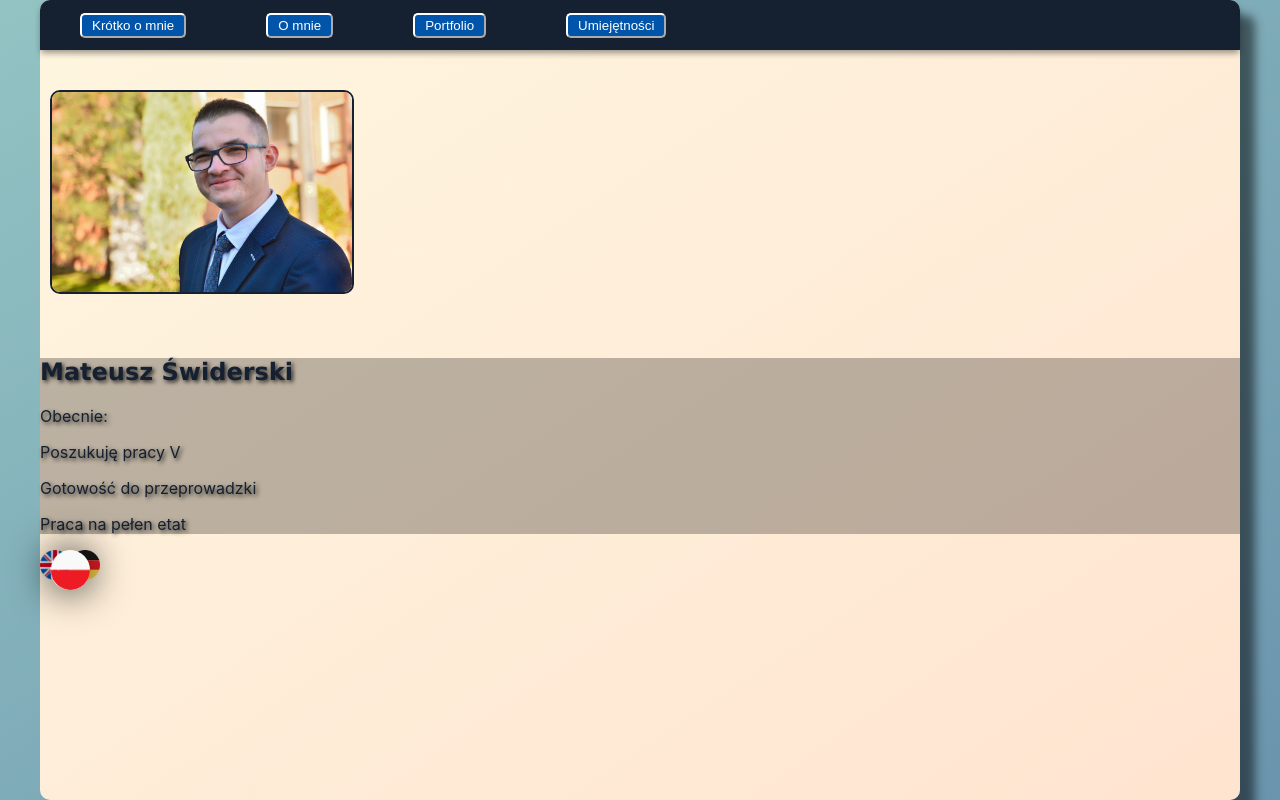
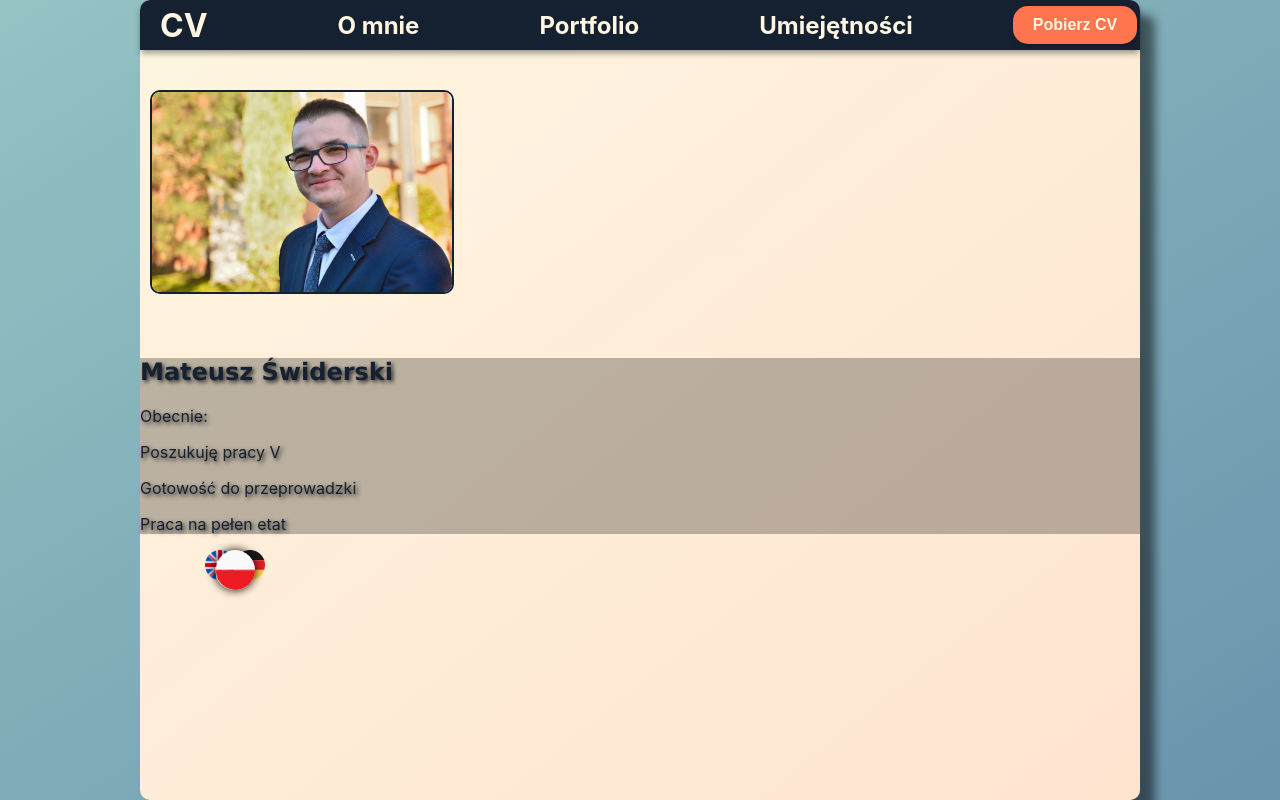
Before and after one commit to JaskierBard/swiderski-cv, a React (Create React App) app: page / in a window 1280 px wide. Built offline with nearby package versions, Linux system fonts and the light colour scheme.

Commit message:
finished nav

```diff
--- a/src/components/Language/ChooseLanguage.css
+++ b/src/components/Language/ChooseLanguage.css
@@ -2,7 +2,8 @@
   display: flex;
   position: relative;
   width: 60px;
-  height: 60px;
+  height: 40px;
+  right: -65px;
 }
 
 .language-icon {
@@ -11,7 +12,7 @@
 
   cursor: pointer;
 
-  transition: all 0.5s ease;
+  transition: all 0.1s ease;
 }
 
 .language-icon.active {
@@ -20,6 +21,6 @@
 
   position: absolute;
   left: 10px;
-  box-shadow: 0px 0px 40px 0px rgba(0, 0, 0, 3);
+  box-shadow: 0px 0px 10px 0px rgba(0, 0, 0, 1);
   border-radius: 50%;
 }
--- a/src/components/MainAbout/MainAbout.css
+++ b/src/components/MainAbout/MainAbout.css
@@ -2,7 +2,7 @@
   /* position: fixed; */
 
   background: linear-gradient(to bottom right, #fef6e0, #ffe4d0);
-  width: 1200px;
+  width: 1000px;
   height: 800px;
   border-radius: 10px;
   box-shadow: 15px 15px 10px rgba(0, 0, 0, 0.5); /* Mocny cień z prawej strony i od dołu */
@@ -17,6 +17,8 @@
   border-radius: 10px;
   /* box-shadow: 0 0 20px rgba(0, 0, 0, 1.5); */
   border: 2px solid #152031;
+  user-select: none;
+
 }
 
 .name {
--- a/src/components/Nav/Nav.css
+++ b/src/components/Nav/Nav.css
@@ -1,27 +1,57 @@
-.Nav{
-    /* position: fixed; */
+.Nav {
   display: flex;
   align-items: center;
   justify-content: left;
-  box-shadow: 0 4px 6px -1px rgba(0, 0, 0, 0.4); /* Dolny cień */
-
+  box-shadow: 0 4px 6px -1px rgba(0, 0, 0, 0.4);
   height: 50px;
   margin: 0;
-    background-color:#152031;
-    width: 1200px;
+  background-color: #152031;
+  width: 1000px;
   top: 30px;
   border-radius: 10px 10px 0 0;
   left: 70px;
   z-index: 2;
+  user-select: none;
 }
 
-.Nav>button{
+.Nav > h2 {
   margin: 40px;
   cursor: pointer;
-    background-color: #05a;
-    border-color: white;
   border-radius: 5px;
-    color: white;
-    padding: 3px 10px;
+  color: #fef6e0;
+  padding: 3px 20px;
+}
 
+.Nav > h2:last-of-type {
+  padding-right: 60px;
 }
+
+.Nav > h1 {
+  padding-left: 20px;
+  color: #fef6e0;
+  padding-right: 70px;
+}
+
+.button {
+  background-color: #fe754f;
+  color: #fef6e0;
+  font-weight: 600;
+  padding: 10px 20px;
+  border: none;
+  border-radius: 15px;
+  cursor: pointer;
+  font-size: 16px;
+  transition: all 0.3s;
+  box-shadow: 0 2px 4px rgba(0, 0, 0, 0.2);
+  outline: none;
+}
+
+.button:hover {
+  background-color: #e6673f;
+  box-shadow: 0 4px 8px rgba(0, 0, 0, 0.3);
+}
+
+.button:active {
+  background-color: #cc5c3b;
+  box-shadow: 0 1px 2px rgba(0, 0, 0, 0.2);
+}
--- a/src/components/Nav/Nav.tsx
+++ b/src/components/Nav/Nav.tsx
@@ -1,14 +1,16 @@
 import React from 'react';
 import './Nav.css';
+import { ChooseLanguage } from '../Language/ChooseLanguage';
 
 
 export const Nav = () => {
   return (
     <div className="Nav">
-      <button>Krótko o mnie</button>
-      <button>O mnie</button>
-      <button>Portfolio</button>
-      <button>Umiejętności</button>
+      <h1>CV</h1>
+      <h2>O mnie</h2>
+      <h2>Portfolio</h2>
+      <h2>Umiejętności</h2>
+    <button className='button'>Pobierz CV</button>
 
     </div>
   );
```
Lines whose indentation alone changed are shown as unchanged.
